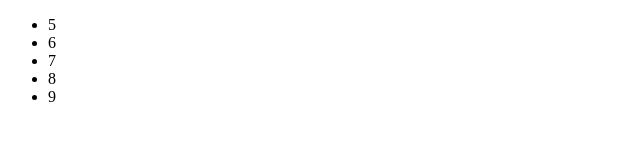
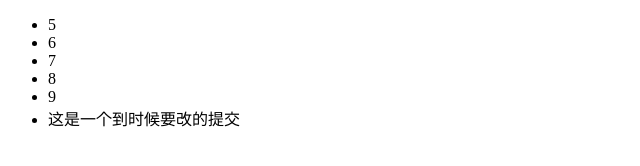
Before and after one commit to 912391831/testgit, a plain HTML site: page index.html in a window 1280 px wide. Shown: the whole page, without its empty margins (0-640 px from the left). Drawn offline with Linux system fonts and the light colour scheme.

Commit message:
提交本地库

```diff
--- a/index.html
+++ b/index.html
@@ -12,6 +12,7 @@
         <li>7</li>
         <li>8</li>
         <li>9</li>
+        <li>这是一个到时候要改的提交</li>
     </ul>
 </body>
 </html>
```
